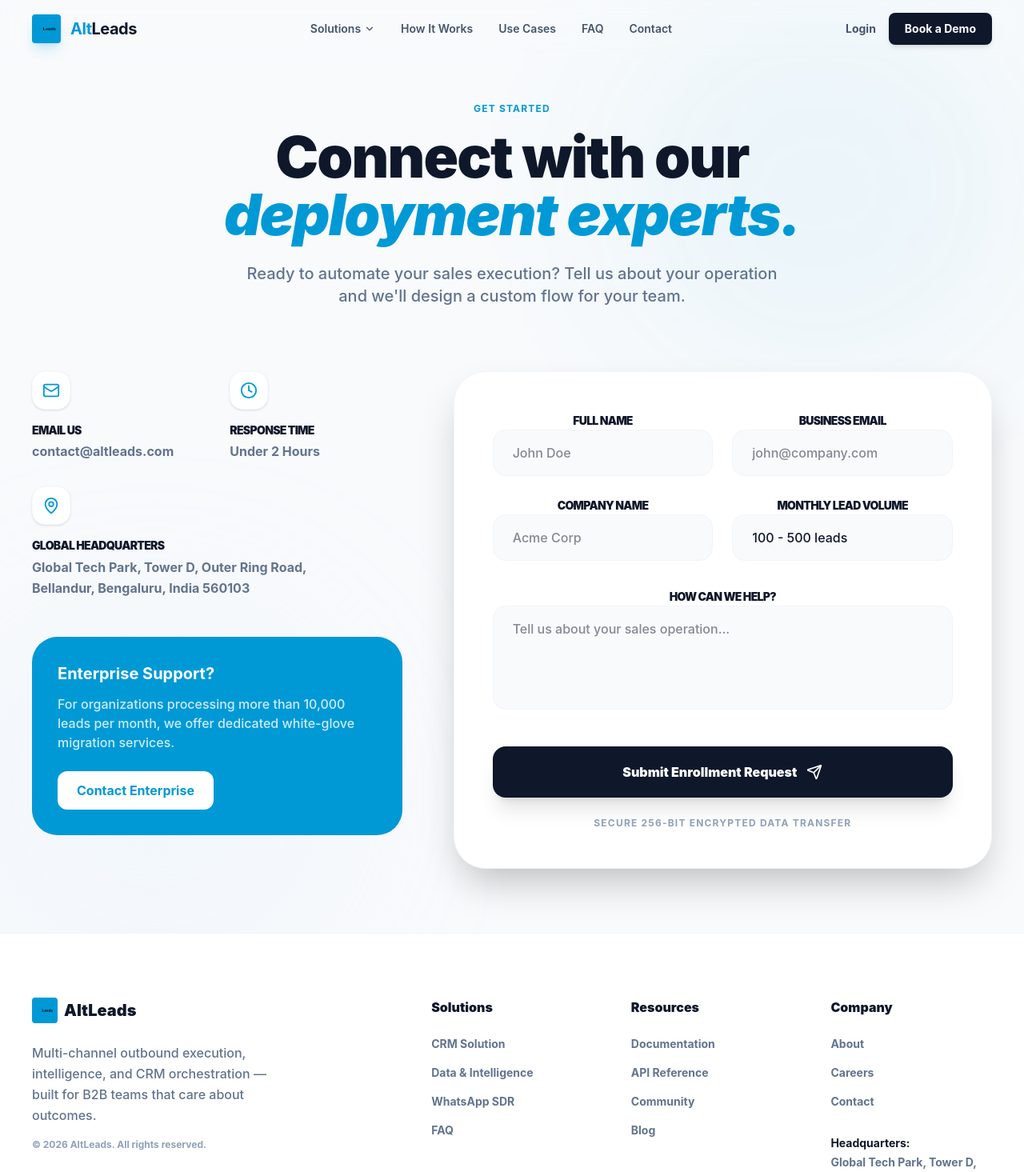
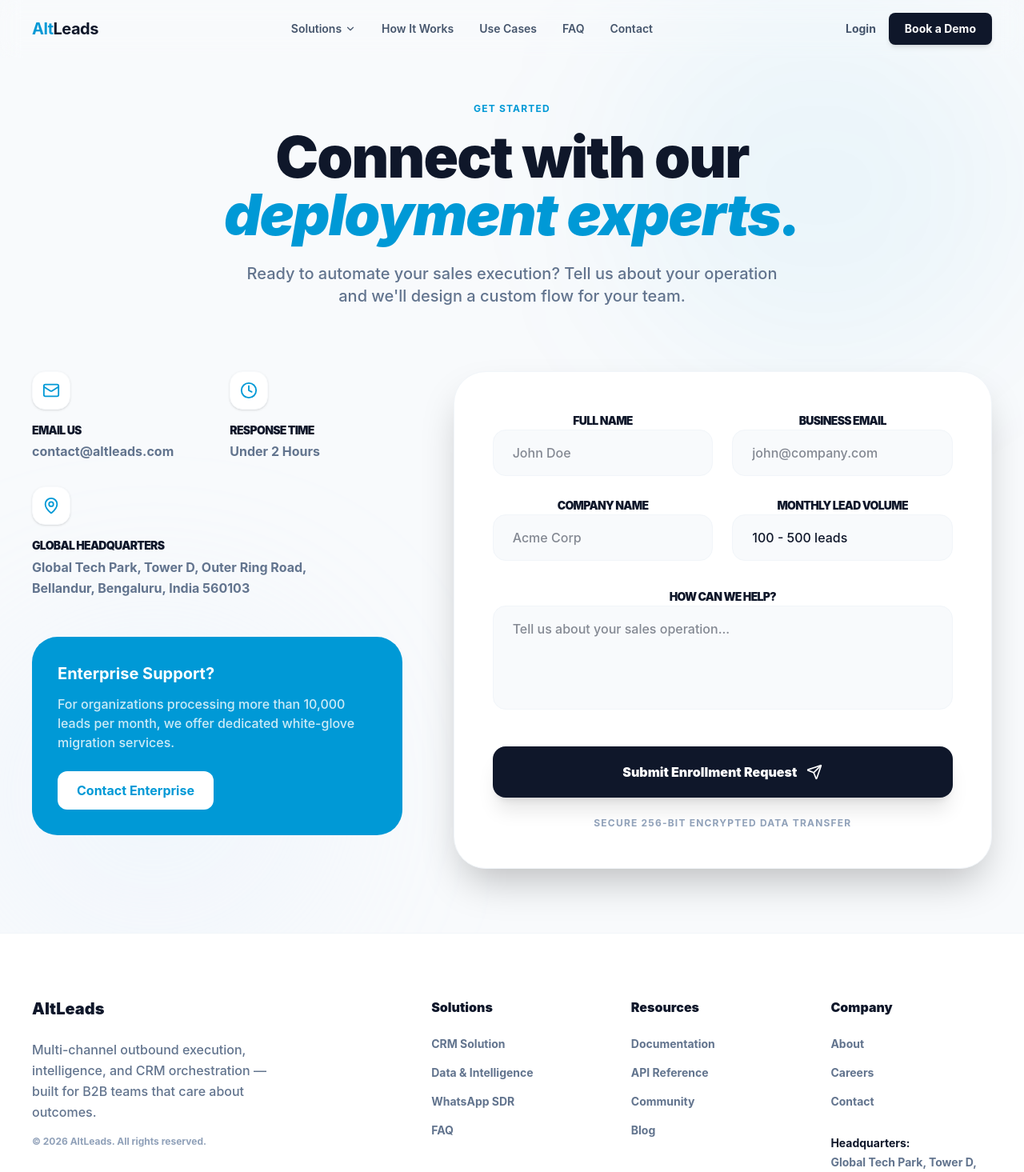
Before and after one commit to ampliorcloud-glitch/altleads_website, a Next.js app: page /contact in a window 1280 px wide. Shown: the top 1465 px of the page at 80% size. Built offline with nearby package versions, Linux system fonts and the light colour scheme.

Commit message:
style: remove redundant logo icons and update favicon

```diff
--- a/app/layout.js
+++ b/app/layout.js
@@ -14,6 +14,9 @@
 export const metadata = {
   title: "AltLeads — Outbound Execution, Intelligence & CRM for B2B Teams",
   description: "Multi-channel outbound execution, verified data intelligence, and workflow-first CRM orchestration. Email, LinkedIn, WhatsApp, and calls — in one system.",
+  icons: {
+    icon: "/favicon.png",
+  },
 };
 
 export default function RootLayout({ children }) {
--- a/components/Footer.jsx
+++ b/components/Footer.jsx
@@ -9,9 +9,6 @@
                 <div className="grid grid-cols-2 md:grid-cols-4 lg:grid-cols-5 gap-12 mb-16">
                     <div className="col-span-2 lg:col-span-2">
                         <div className="flex items-center gap-2 mb-6">
-                            <div className="size-8 rounded bg-primary flex items-center justify-center p-1.5">
-                                <Image src="/logo-white.png" alt="AltLeads Logo" width={24} height={24} />
-                            </div>
                             <span className="text-xl font-black text-[#0f172a]">AltLeads</span>
                         </div>
                         <p className="max-w-xs text-slate-500 font-medium leading-relaxed">
--- a/components/Navbar.jsx
+++ b/components/Navbar.jsx
@@ -54,9 +54,6 @@
             <div className="max-w-[1280px] mx-auto flex items-center justify-between">
                 {/* Logo */}
                 <a href="/" className="flex items-center gap-3 group">
-                    <div className="flex items-center justify-center size-9 rounded bg-[#0099d6] p-1.5 shadow-lg shadow-primary/20 group-hover:scale-110 transition-transform">
-                        <Image src="/logo-white.png" alt="AltLeads Logo" width={32} height={32} className="object-contain" />
-                    </div>
                     <h1 className="text-xl font-bold tracking-tight text-[#0f172a]">
                         <span className="text-[#0099d6]">Alt</span>Leads
                     </h1>
```
Also changed, not shown: 1 other file (tests, documents, lock files or other folders).
